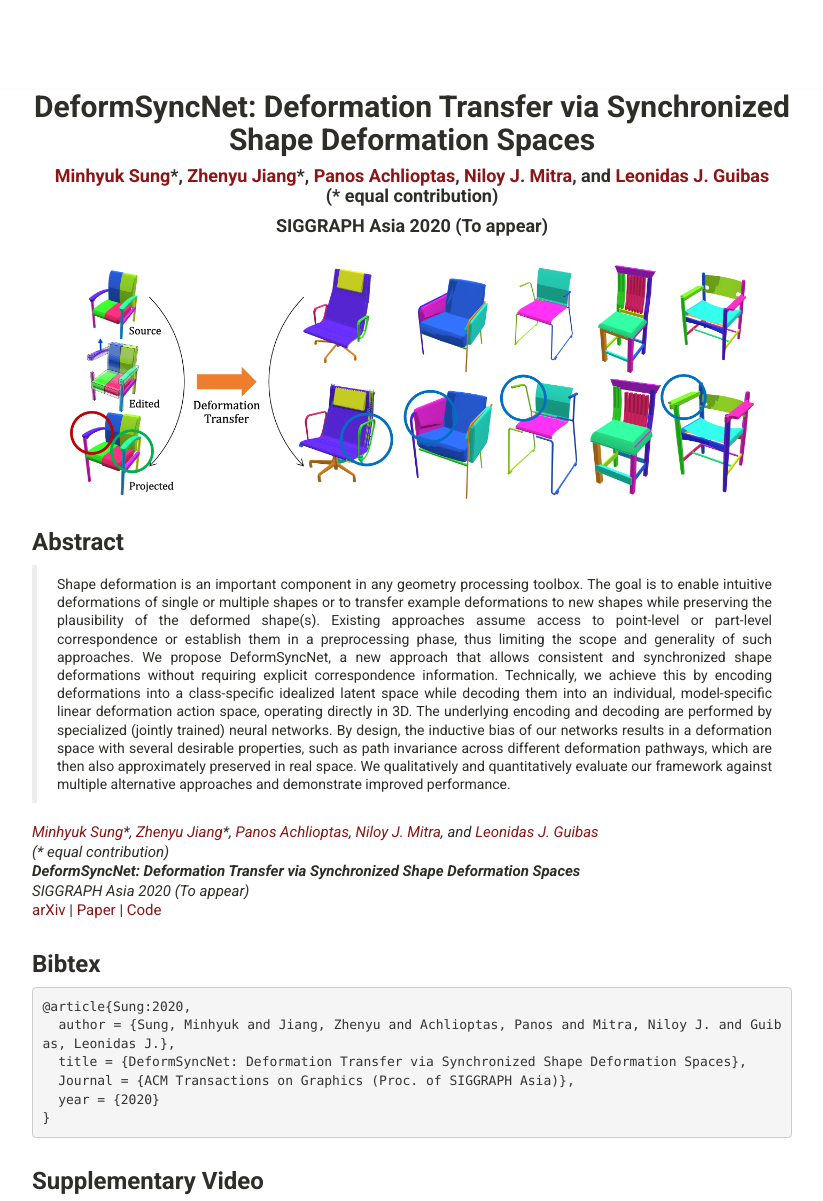
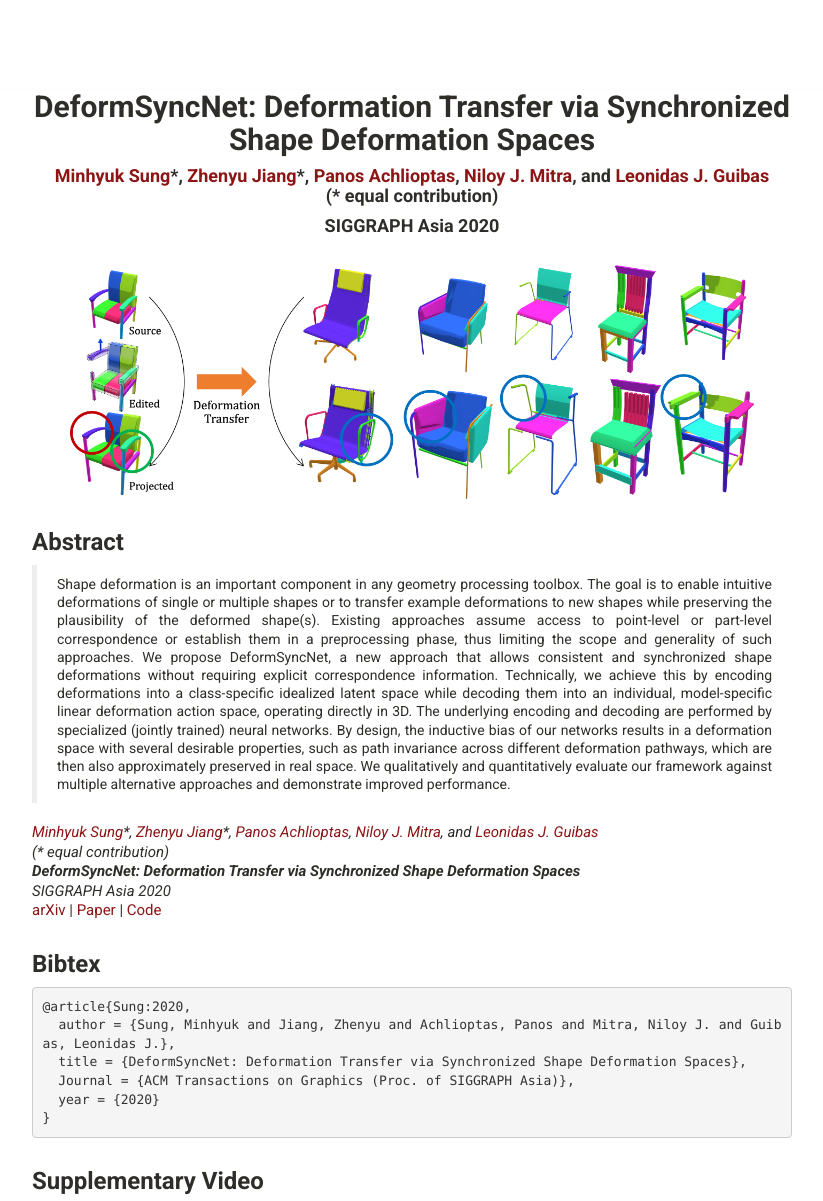
Before and after one commit to mhsung/mhsung.github.io, a Jekyll site: the page built from _posts/2020-09-03-deform-sync-net.md, in a window 1280 px wide and 1400 px high, cut to the strip 0-1201 px from the top of the window. Shown: the whole strip, without its empty margins (228-1051 px from the left). Built offline with Jekyll 4.4.1, drawn with Linux system fonts in a browser that asks for light colours; our own code applies the rules of GitHub Pages for plain Markdown files.

Commit message:
Updated publication.

```diff
--- a/_includes/publications.html
+++ b/_includes/publications.html
@@ -23,7 +23,7 @@
           <a href="https://geometry.stanford.edu/member/guibas/" target="_blank">Leonidas J. Guibas</a>
           (* equal contribution)
           <br>
-          SIGGRAPH Asia 2020 (To appear)<br>
+          SIGGRAPH Asia 2020<br>
           <a href="{{site.baseurl}}/deform-sync-net.html" target="_blank">Project</a> |
           <a href="http://arxiv.org/abs/2009.01456" target="_blank">arXiv</a> |
           <a href="{{site.baseurl}}/assets/files/deform-sync-net.pdf" target="_blank">PDF</a> |
--- a/_posts/2020-09-03-deform-sync-net.md
+++ b/_posts/2020-09-03-deform-sync-net.md
@@ -3,7 +3,7 @@ title:  "DeformSyncNet: Deformation Transfer via Synchronized Shape Deformation
 
 author: <a href="http://mhsung.github.io/" target="_blank">Minhyuk Sung</a>&#42;, <a href="http://jiangzhenyu.xyz/" target="_blank">Zhenyu Jiang</a>&#42;, <a href="http://ai.stanford.edu/~optas/" target="_blank">Panos Achlioptas</a>, <a href="http://www0.cs.ucl.ac.uk/staff/n.mitra/" target="_blank">Niloy J. Mitra</a>, and <a href="https://geometry.stanford.edu/member/guibas/" target="_blank:">Leonidas J. Guibas</a> <br>(&#42; equal contribution)
 
-journal: SIGGRAPH Asia 2020 (To appear)
+journal: SIGGRAPH Asia 2020
 
 slug: deform-sync-net
 
```
